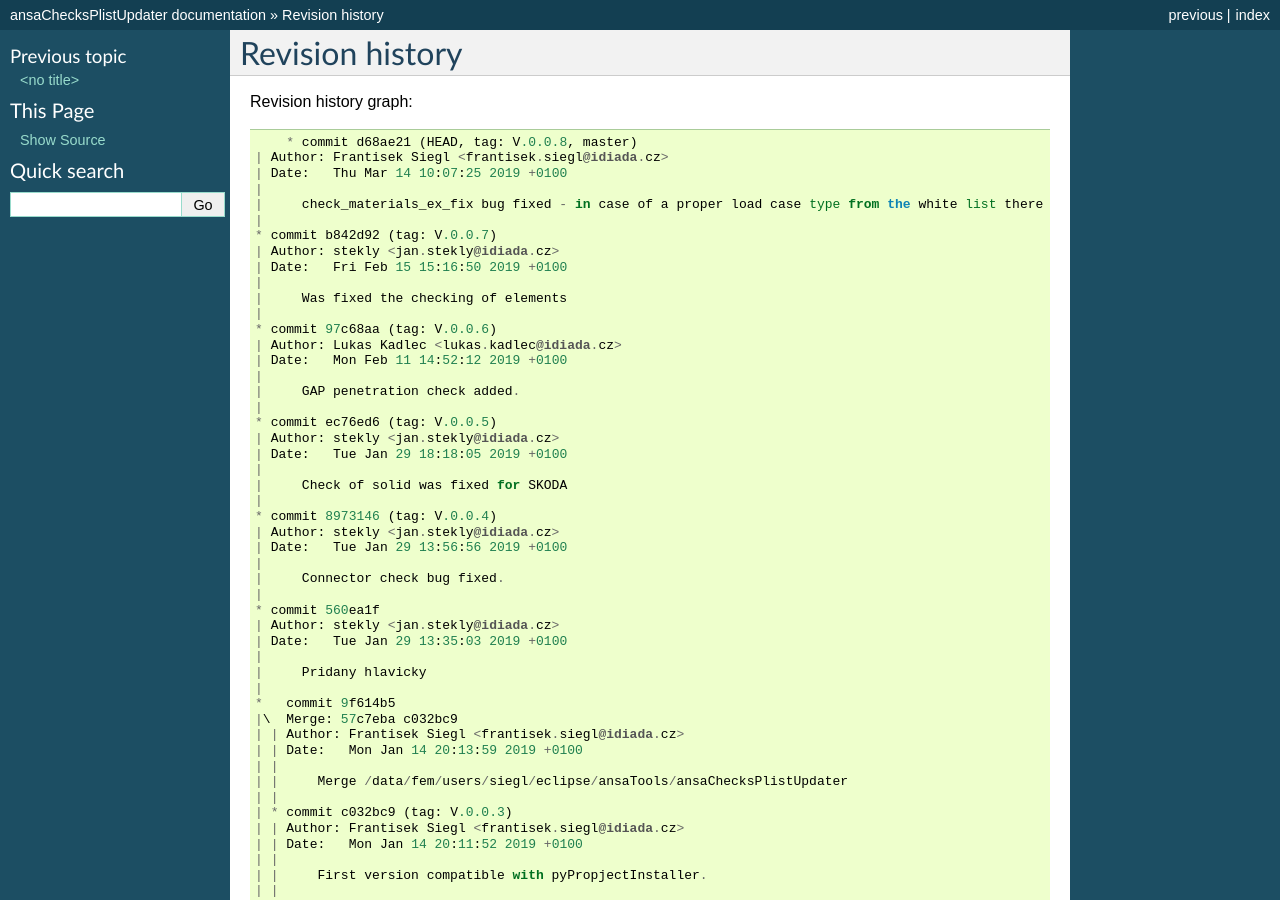
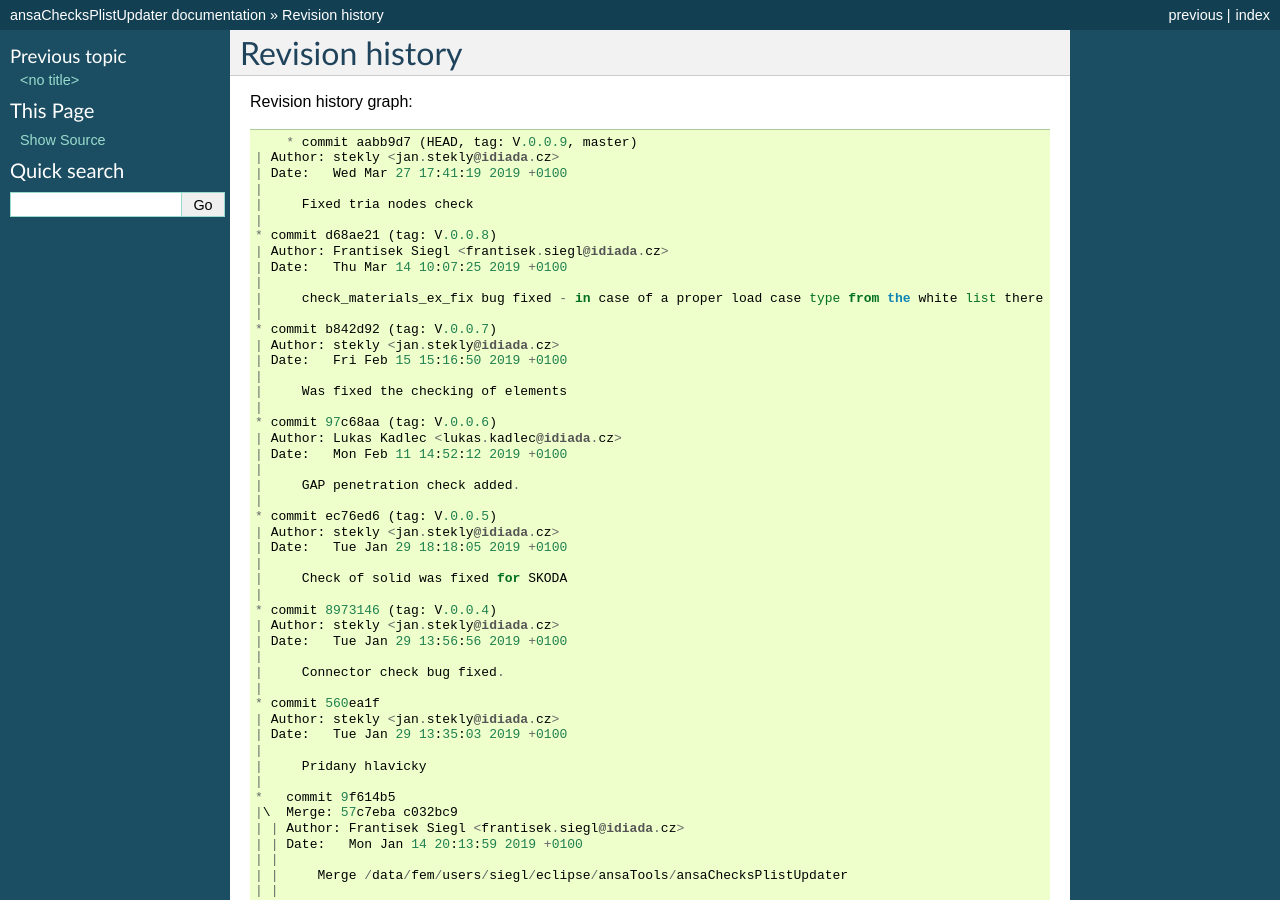
Before and after one commit to fanaSiegl/checks, a Sphinx documentation site: the page built from doc/sphinx/source/revision_history.rst, in a window 1280 px wide and 900 px high. Built offline with Sphinx 7.4.7, drawn with Linux system fonts in a browser that asks for light colours; formulas are drawn with MathJax 3; pages that are not in the unit, such as notebooks, are missing from menus; the version number could not be read and is left out.

```diff
--- a/doc/sphinx/source/revision_history.rst
+++ b/doc/sphinx/source/revision_history.rst
@@ -4,7 +4,13 @@
 
 Revision history graph::
 
-       * commit d68ae21 (HEAD, tag: V.0.0.8, master)
+       * commit aabb9d7 (HEAD, tag: V.0.0.9, master)
+   | Author: stekly <jan.stekly@idiada.cz>
+   | Date:   Wed Mar 27 17:41:19 2019 +0100
+   |
+   |     Fixed tria nodes check
+   |
+   * commit d68ae21 (tag: V.0.0.8)
    | Author: Frantisek Siegl <frantisek.siegl@idiada.cz>
    | Date:   Thu Mar 14 10:07:25 2019 +0100
    |
```
Also changed, not shown: 1 other file.
